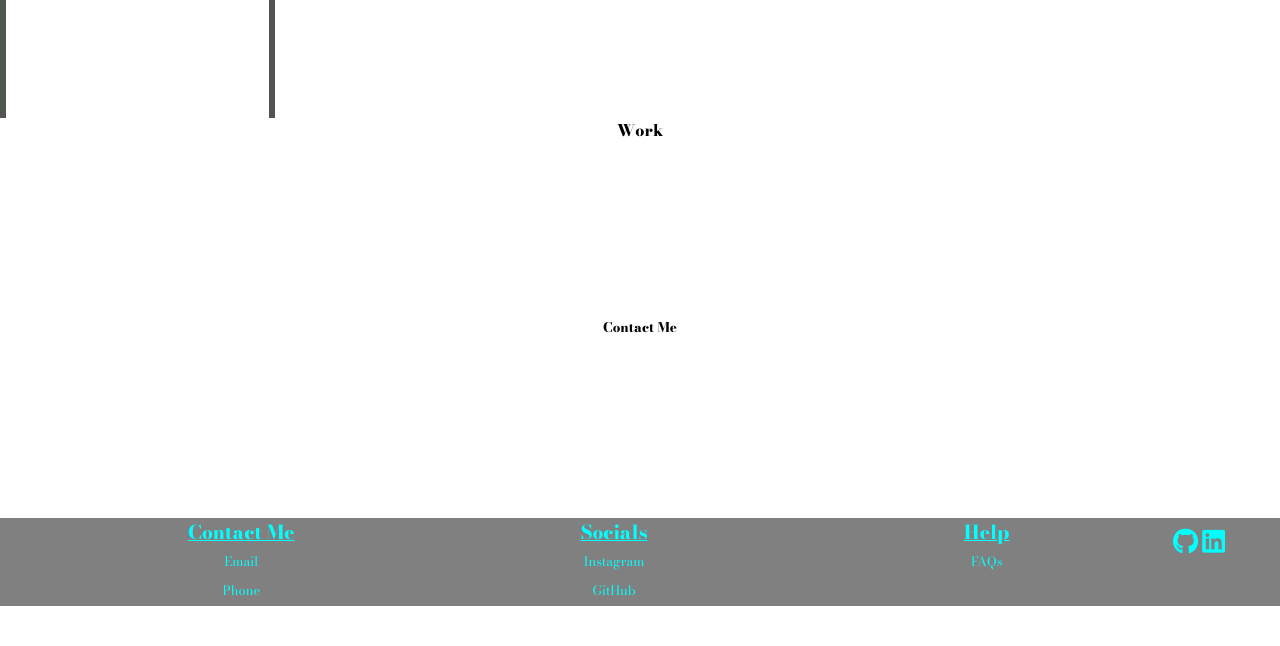
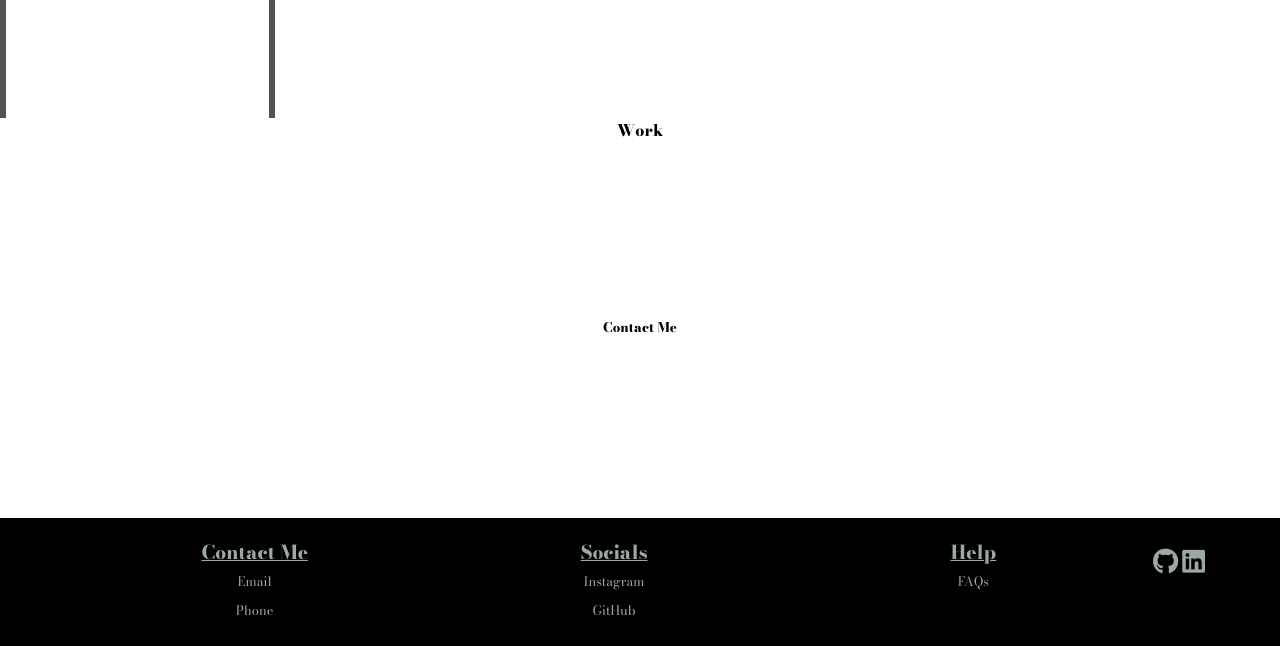
Before and after one commit to Lily1595/Create-Portfolio-Challenge-, a plain HTML site: page index.html in a window 1280 px wide. Shown: the part 690-1336 px from the top of the page. Before the commit the page ends 1296 px from the top, so only its background shows below. Drawn offline with nearby package versions, Linux system fonts and the light colour scheme.

Commit message:
changed footer colours

```diff
--- a/style.css
+++ b/style.css
@@ -94,12 +94,12 @@ ul{
 }
 
 footer {
-  background-color: gray;
-  color: aqua;
+  background-color: rgb(0, 0, 0);
+  color:rgb(156, 167, 167);
 }
 
 footer a {
-  color: aqua;
+  color:rgb(156, 167, 167);
   text-decoration: none;
   font-size: small;
 }
@@ -111,6 +111,7 @@ footer a:hover {
 .container {
   max-width: 1200;
   margin: 0 auto;
+  padding: 20px;
 
 }
 .footer-main {
```
